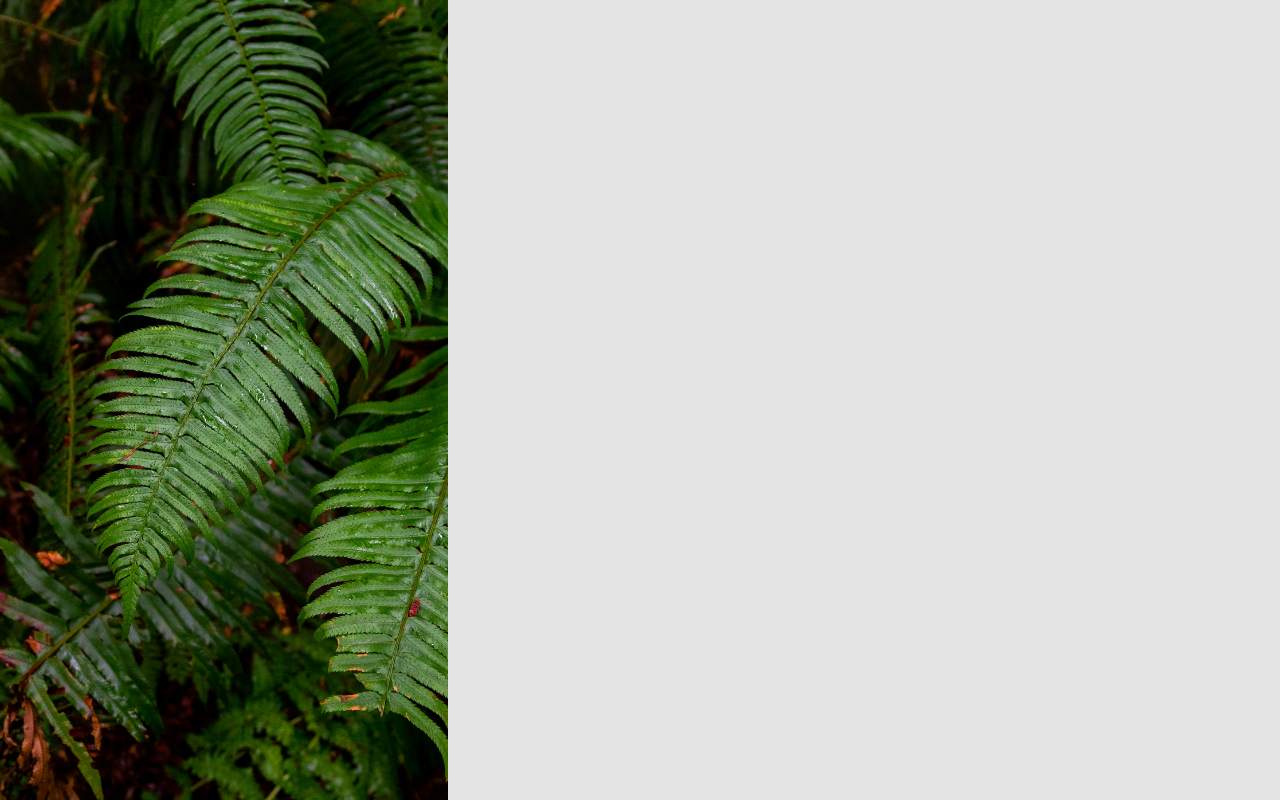
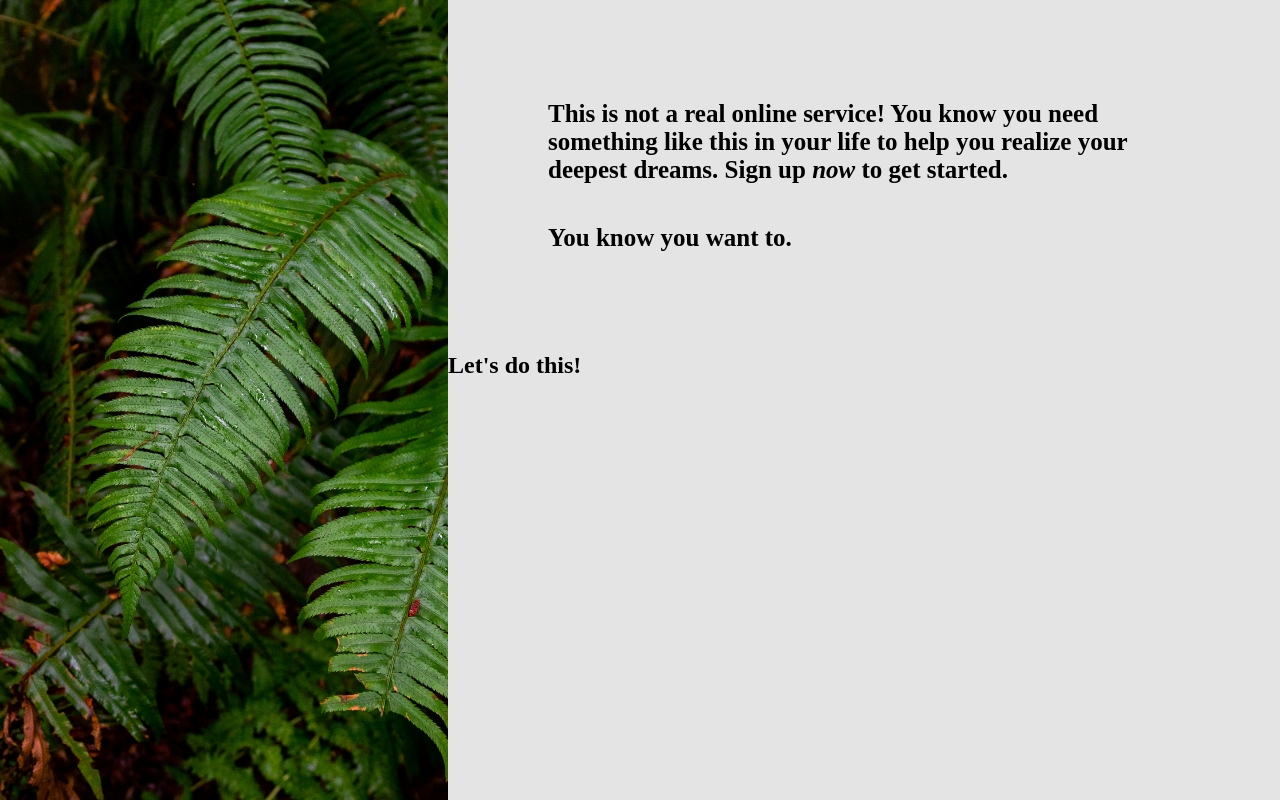
Before and after one commit to silwala/sign-up-form, a plain HTML site: page index.html in a window 1280 px wide. Drawn offline with Linux system fonts and the light colour scheme.

Commit message:
add content and style to the top-text div

```diff
--- a/index.html
+++ b/index.html
@@ -12,9 +12,15 @@
             <div class="odin"></div>
         </div>
         <div class="inner-container right">
-            <div class="section top-text"></div>
-            <div class="section form-container"></div>
-            <div class="section button-container"></div>
+            <div class="top-text">
+                <p>This is not a real online service! You know you need something like this in your life to help you realize your deepest dreams. Sign up <em>now</em> to get started.</p>
+                <p>You know you want to.</p>
+            </div>
+            <div class="form-container">
+                <h2>Let's do this!</h2>
+                <form action="#" method="post"></form>
+            </div>
+            <div class="button-container"></div>
         </div>
     </div>
 </body>
--- a/style.css
+++ b/style.css
@@ -21,4 +21,20 @@ body{
 .right{
     flex: 1 1 60%;
     background-color: #e4e4e4;
+    display: flex;
+    flex-direction: column;
 }
+
+.right .top-text{
+    font-size: 25px;
+    font-weight: 600;
+    padding: 80px;
+}
+
+.top-text p{
+    padding: 20px;
+}
+
+.right form-container{
+    background-color: white;
+}
```
